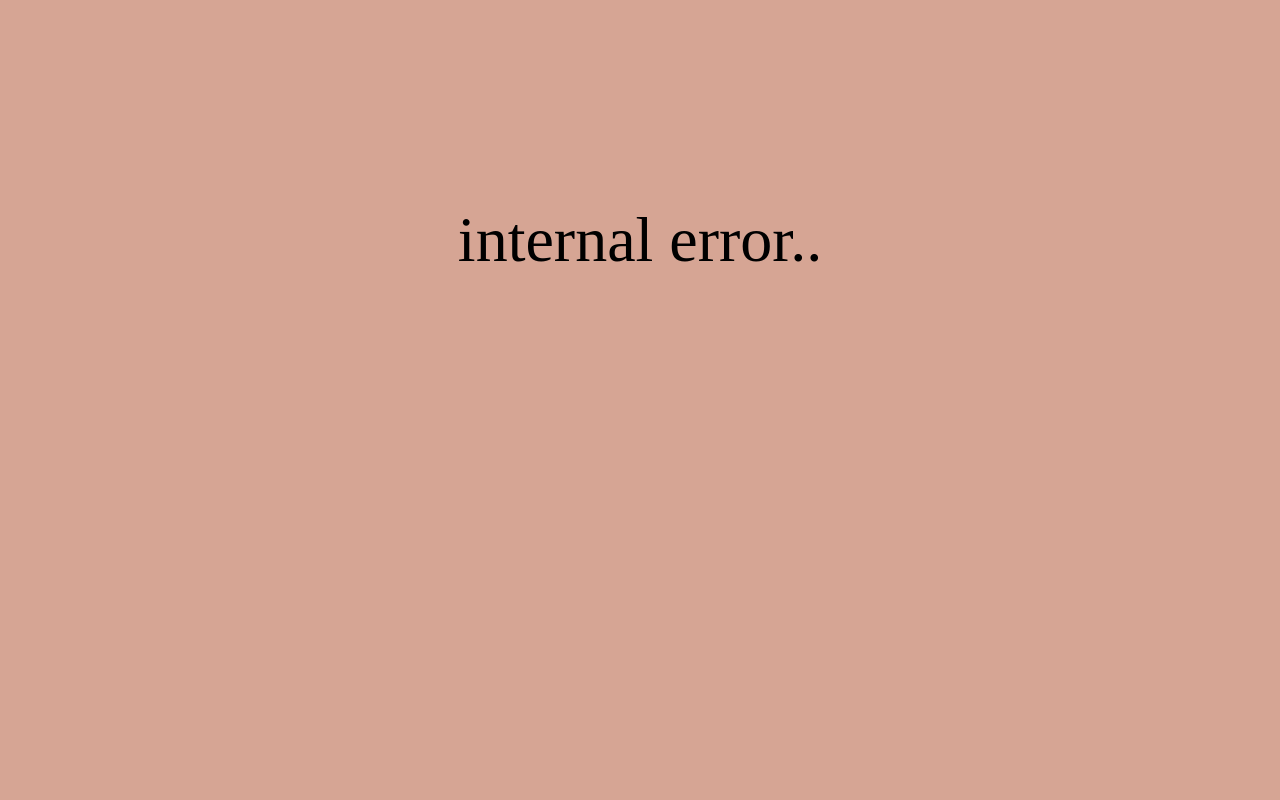
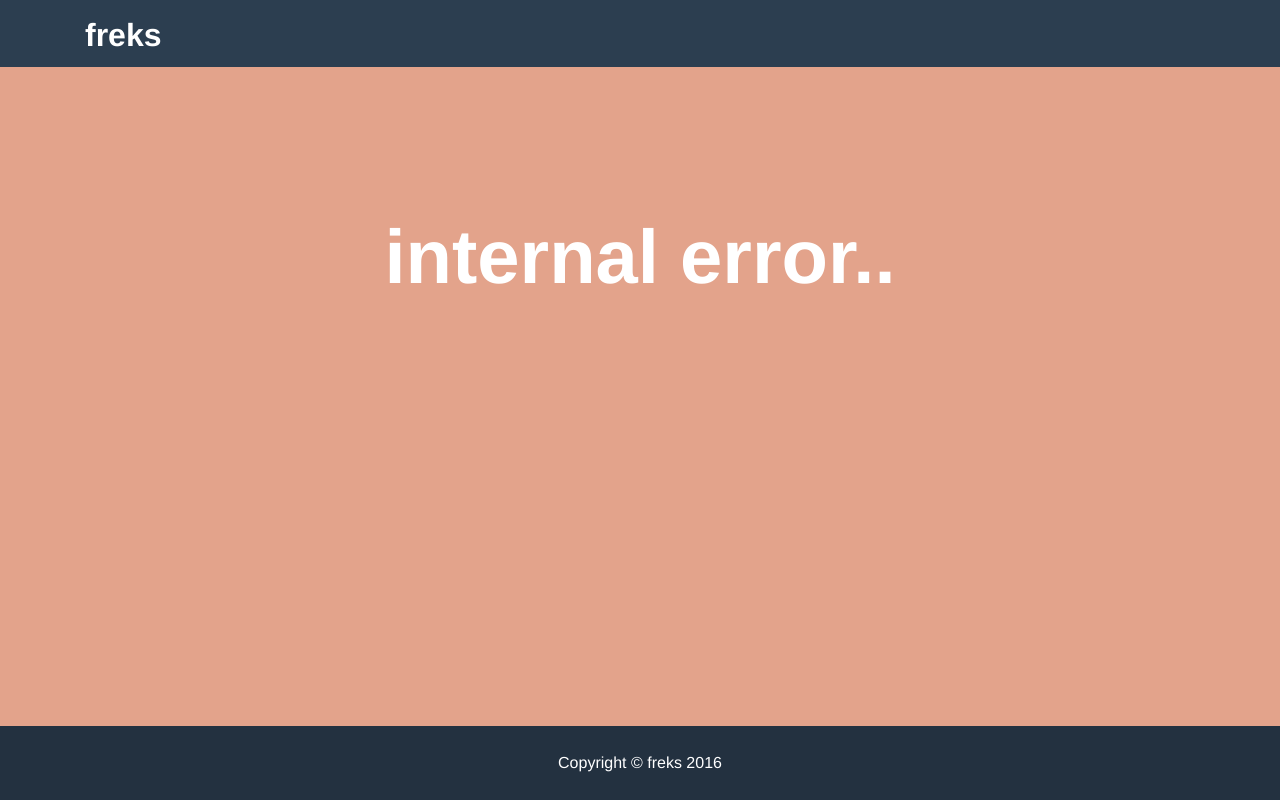
Before and after one commit to shoji-k/freks.jp, a website: page 50x.html in a window 1280 px wide. Drawn offline with nearby package versions, Linux system fonts and the light colour scheme; a web font is replaced by a local one.

Commit message:
add 50x page

```diff
--- a/50x.html
+++ b/50x.html
@@ -4,17 +4,53 @@
 <meta charset="uft-8">
 <meta name="description" content="freks page">
 <meta name="author" content="freks">
-<title>freks</title>
-<link rel="stylesheet" href="https://cdnjs.cloudflare.com/ajax/libs/normalize/3.0.3/normalize.min.css" type="text/css">
-<link rel="stylesheet" href="/css/main.css" type="text/css">
+<meta name="viewport" content="width=device-width, initial-scale=1, shrink-to-fit=no">
+<meta http-equiv="x-ua-compatible" content="ie=edge">
+<link rel="stylesheet" href="css/base.min.css" type="text/css">
+<link rel="stylesheet" href="css/style.min.css" type="text/css">
+<title>50x | freks</title>
 </head>
-<body>
+<body class="color-animation">
 
-<div class="wrapper">
-  <div class="inside">
-    <p class="error">internal error..</p>
+<nav id="nav" class="navbar navbar-dark navbar-fixed-top navbar-custom bg-nav">
+  <div class="container">
+    <div class="clearfix">
+      <a class="logo navbar-brand" href="./">freks</a>
+    </div>
+  </div> <!-- .container -->
+</nav>
+
+<section class="header text-xs-center color-animation">
+  <div class="container">
+    <div class="row">
+      <div class="col-sm-12">
+        <div class="intro-text">
+          <span class="name">internal error..</span>
+        </div>
+      </div>
+    </div>
   </div>
-</div>
+</section>
+
+<footer class="stickey-footer text-xs-center">
+  <div class="footer-below">
+    <div class="container">
+      <div class="row">
+        <div class="col-lg-12">
+          Copyright &copy; freks 2016
+        </div>
+      </div>
+    </div>
+  </div>
+</footer>
+
+<script src="https://ajax.googleapis.com/ajax/libs/jquery/3.1.1/jquery.min.js" integrity="sha384-3ceskX3iaEnIogmQchP8opvBy3Mi7Ce34nWjpBIwVTHfGYWQS9jwHDVRnpKKHJg7" crossorigin="anonymous"></script>
+<script src="https://cdnjs.cloudflare.com/ajax/libs/tether/1.3.7/js/tether.min.js" integrity="sha384-XTs3FgkjiBgo8qjEjBk0tGmf3wPrWtA6coPfQDfFEY8AnYJwjalXCiosYRBIBZX8" crossorigin="anonymous"></script>
+<script src="https://maxcdn.bootstrapcdn.com/bootstrap/4.0.0-alpha.5/js/bootstrap.min.js" integrity="sha384-BLiI7JTZm+JWlgKa0M0kGRpJbF2J8q+qreVrKBC47e3K6BW78kGLrCkeRX6I9RoK" crossorigin="anonymous"></script>
+<!-- <script src="vendor/jquery.min.js"></script> -->
+<!-- <script src="vendor/tether.min.js"></script> -->
+<!-- <script src="vendor/bootstrap.min.js"></script> -->
+<script src="js/script.min.js"></script>
 
 <!-- Google Tag Manager -->
 <noscript><iframe src="//www.googletagmanager.com/ns.html?id=GTM-T24B7R"
```
